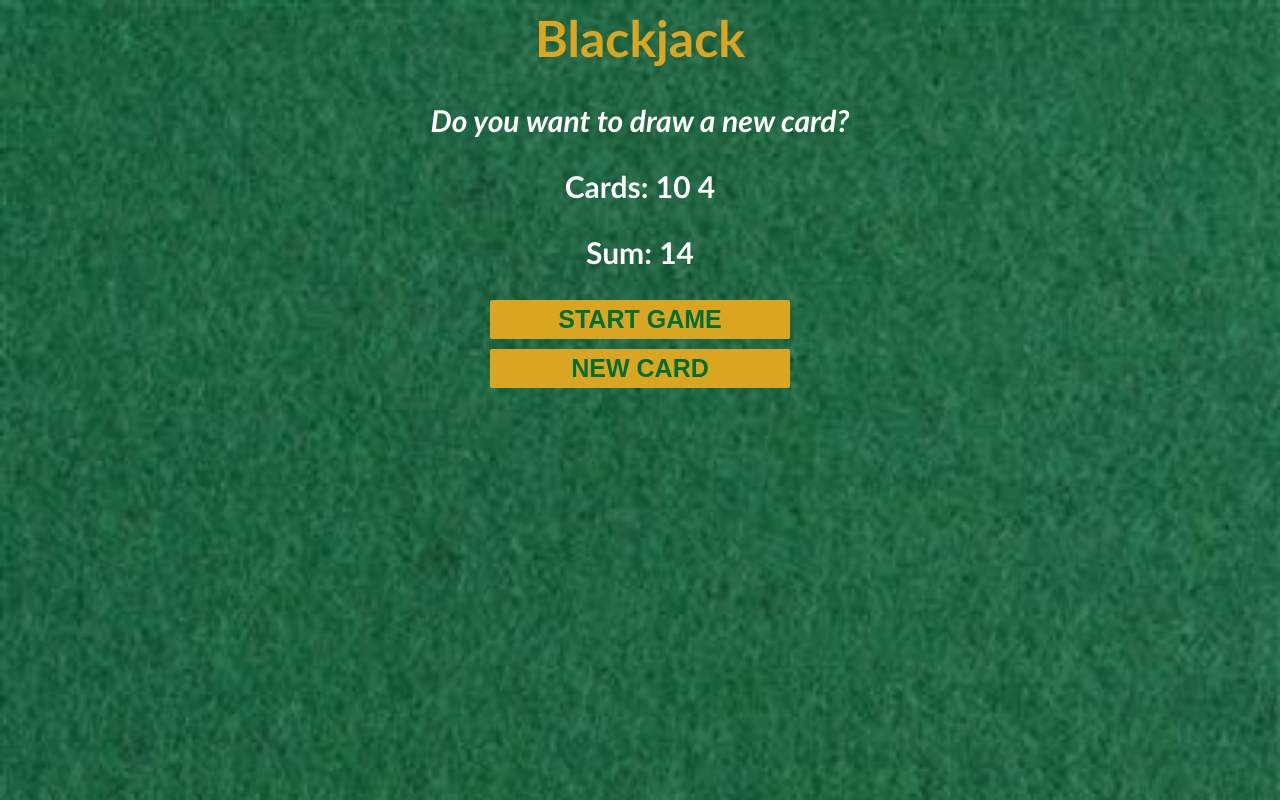
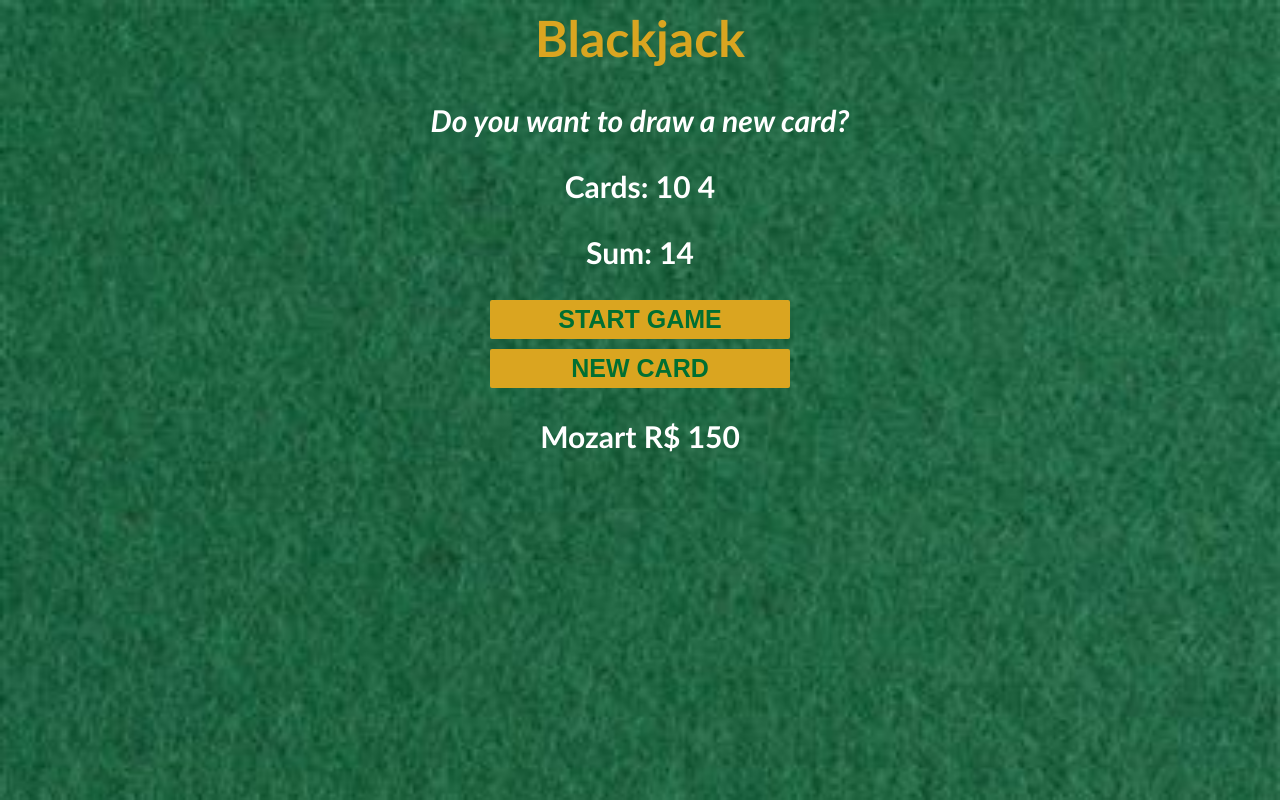
Before and after one commit to mozart-martins/javascript-programming-full-course, a plain HTML site: page black-jack/index.html in a window 1280 px wide. Both pictures are taken after a click on the button "START GAME". Drawn offline with Linux system fonts and the light colour scheme.

Commit message:
Blackjack finalizado

```diff
--- a/black-jack/index.html
+++ b/black-jack/index.html
@@ -16,6 +16,8 @@
 
         <button id="new-card-btn" onclick="newCard()">NEW CARD</button>
 
+        <p id="player-el"></p>
+
         <script src="index.js"></script>
 
     </body>
--- a/black-jack/index.js
+++ b/black-jack/index.js
@@ -6,6 +6,26 @@ let message = ""
 let messageEl = document.getElementById("message-el")
 let sumEl = document.querySelector("#sum-el")
 let cardsEl = document.querySelector("#cards-el")
+
+
+let player = {
+    name: "Mozart",
+    chips: 200,
+    getPlayer: function () {
+        return this.name + " R$ " + this.chips
+    },
+    pay: function(value) {
+        this.chips = this.chips - value
+    },
+    receive: function(value) {
+        this.chips = this.chips + value
+    },
+    hasChips: function() {
+        if(this.chips > 0) return true
+        else return false
+    }
+}
+let playerEl = document.querySelector("#player-el")
 
 
 function getRandomCard() {
@@ -17,6 +37,7 @@ function getRandomCard() {
 
 
 function startGame() {
+    if (!player.hasChips()) return
     // Card 1
     let firstCard = getRandomCard()
     // Card 2
@@ -25,6 +46,9 @@ function startGame() {
     sum = firstCard + secondCard
     isAlive = true
     hasBlackJack = false
+    // Pagando 50 para jogar
+    player.pay(50)
+    playerEl.textContent = player.getPlayer()
     renderGame()
 }
 
@@ -34,7 +58,6 @@ function renderGame() {
     cardsEl.textContent = "Cards: "
     for(let i = 0; i < cards.length; i++)
         cardsEl.textContent += " " + cards[i]
-
 
     sumEl.textContent = "Sum: " + sum
 
@@ -46,6 +69,8 @@ function renderGame() {
         message = "You've got Blackjack!!!"
         hasBlackJack = true
         isAlive = true
+        player.receive(300)
+        playerEl.textContent = player.getPlayer()
     }
     else if (sum > 21) {
         message = "You're out of the game!"
```
